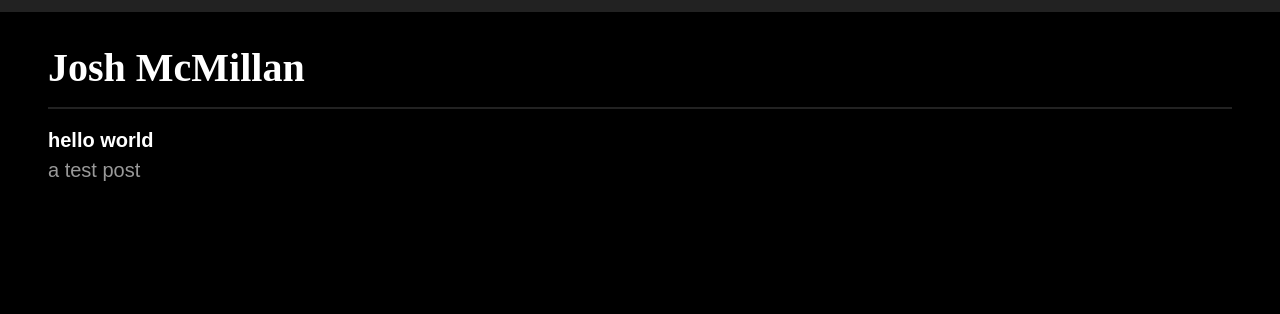
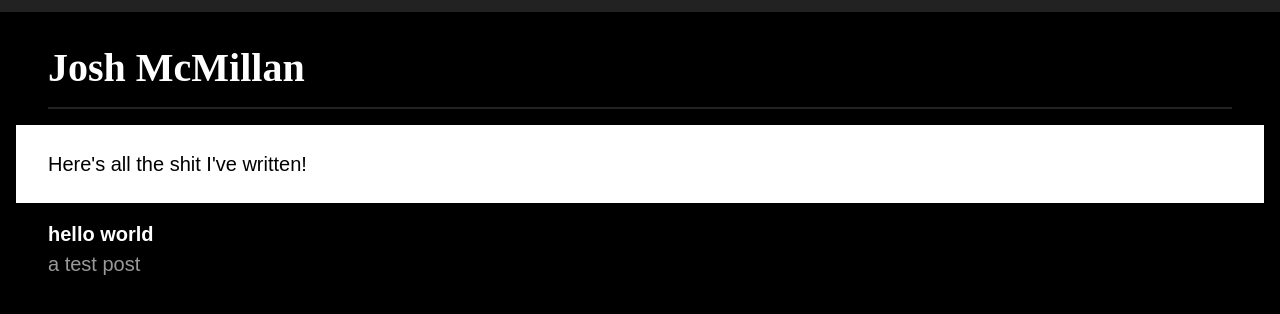
Before and after one commit to mcmillan/joshmcmillan.com, a React app: page /bllleeeerrrrghhhhh in a window 1280 px wide. Shown: the top 314 px of the page. Built offline with nearby package versions, Linux system fonts and the light colour scheme; the HTML template or start-up script is replaced by a standard one; a web font is replaced by a local one.

Commit message:
Add Preamble component

```diff
--- /dev/null
+++ b/src/components/Preamble.tsx
@@ -0,0 +1,11 @@
+import styled from "styled-components";
+
+export default styled.div`
+  font-family: "GT Eesti", sans-serif;
+  font-size: 1.25rem;
+  line-height: 1.5;
+  padding: 1.5rem 2rem;
+  background-color: #fff;
+  color: #000;
+  margin: 0 -2rem 1rem;
+`;
--- a/src/pages/BlogIndex.tsx
+++ b/src/pages/BlogIndex.tsx
@@ -1,9 +1,11 @@
 import * as React from "react";
 import { Fragment } from "react";
 import BlogPostSummary from "../components/BlogPostSummary";
+import Preamble from "../components/Preamble";
 
 export default () => (
   <Fragment>
+    <Preamble>Here's all the shit I've written!</Preamble>
     <BlogPostSummary
       id="hello-world"
       title="hello world"
```
